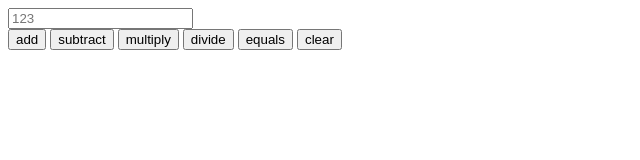
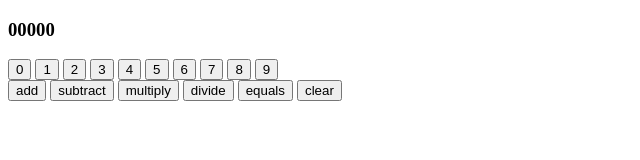
Before and after one commit to CodeByBlazej/Calculator-project, a plain HTML site: page index.html in a window 1280 px wide. Shown: the whole page, without its empty margins (0-640 px from the left). Drawn offline with Linux system fonts and the light colour scheme.

Commit message:
add digit buttons

```diff
--- a/index.html
+++ b/index.html
@@ -9,14 +9,29 @@
 </head>
 <body>
   <div class="display">
-    <input type="number" placeholder="123" >
+    <h3>00000</h3>
+
+
   </div>
 
-  <button class="btn+">add</button>
-  <button class="btn-">subtract</button>
-  <button class="btn*">multiply</button>
-  <button class="btn/">divide</button>
-  <button class="btn=">equals</button>
+  <div class="digits">
+  <button class="btn_0">0</button>
+  <button class="btn_1">1</button>
+  <button class="btn_2">2</button>
+  <button class="btn_3">3</button>
+  <button class="btn_4">4</button>
+  <button class="btn_5">5</button>
+  <button class="btn_6">6</button>
+  <button class="btn_7">7</button>
+  <button class="btn_8">8</button>
+  <button class="btn_9">9</button>
+
+  </div>
+  <button class="btn_+">add</button>
+  <button class="btn_-">subtract</button>
+  <button class="btn_*">multiply</button>
+  <button class="btn_/">divide</button>
+  <button class="btn_=">equals</button>
   <button class="clear">clear</button>
 
 
```
